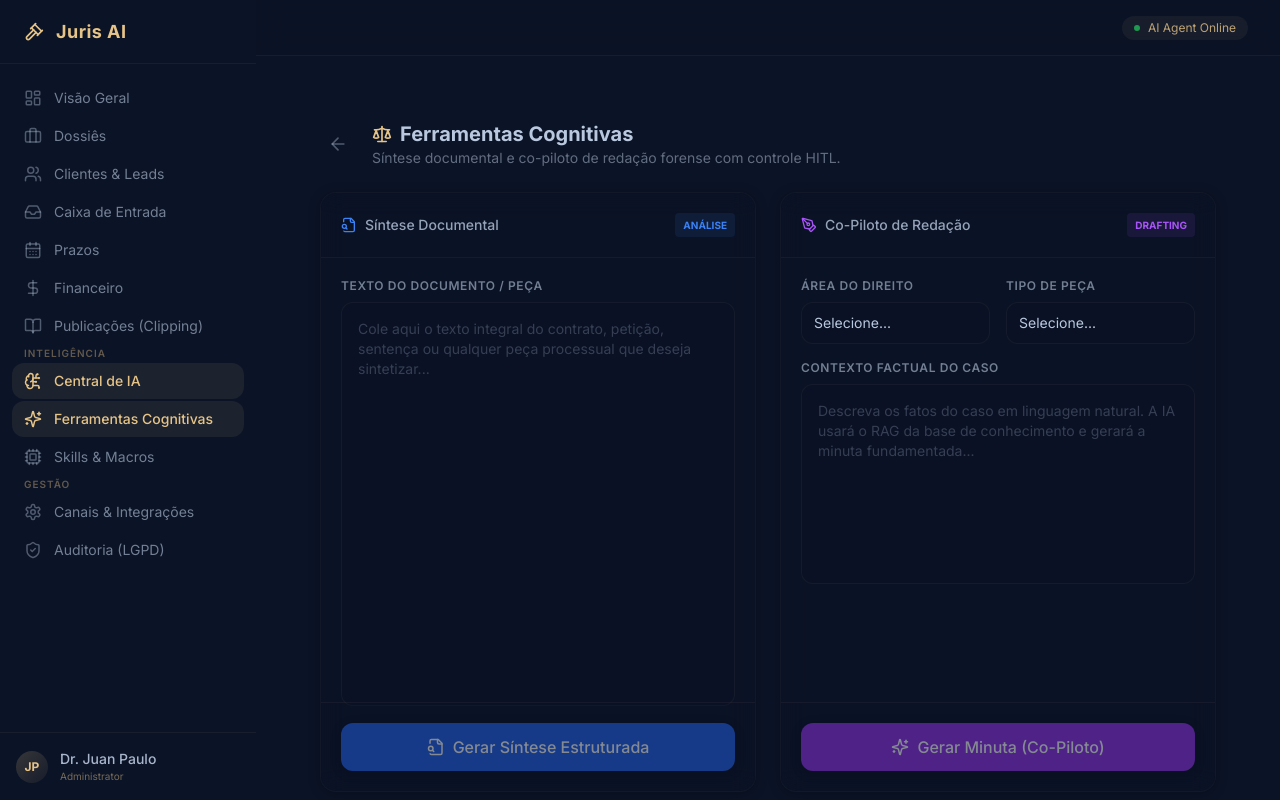
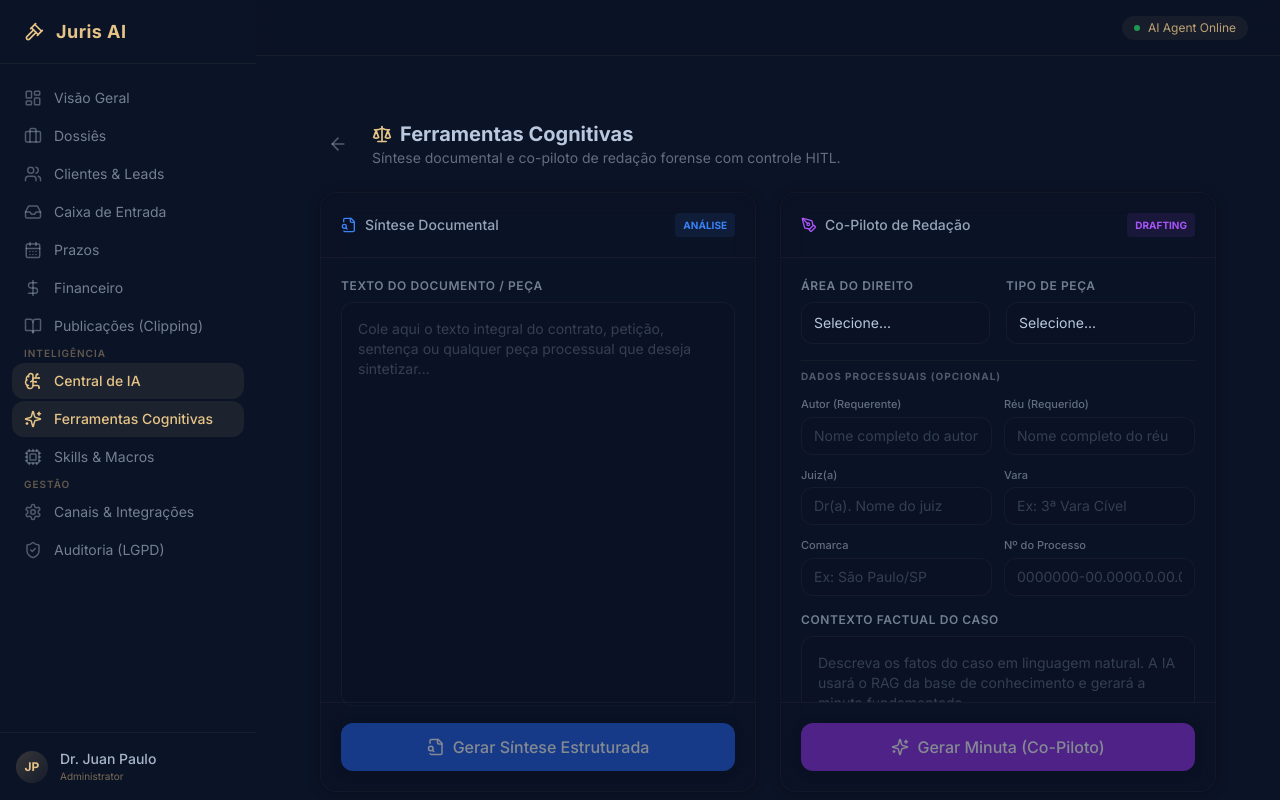
Before and after one commit to juan587842/adv, a Next.js app: page /dashboard/intelligence/tools in a window 1280 px wide. Built offline with nearby package versions, Linux system fonts and the light colour scheme.

Commit message:
feat(tools): adiciona campos de dados processuais ao Co-Piloto de Redacao

```diff
--- a/src/app/dashboard/intelligence/tools/page.tsx
+++ b/src/app/dashboard/intelligence/tools/page.tsx
@@ -33,6 +33,14 @@ export default function CognitiveToolsPage() {
   const [hitlDecision, setHitlDecision] = useState<'pending' | 'approved' | 'rejected' | null>(null);
   const [copied, setCopied] = useState(false);
   const [savedDraftId, setSavedDraftId] = useState<string | null>(null);
+
+  // Case party / court fields
+  const [partyAutor, setPartyAutor] = useState("");
+  const [partyReu, setPartyReu] = useState("");
+  const [judgeName, setJudgeName] = useState("");
+  const [courtVara, setCourtVara] = useState("");
+  const [courtComarca, setCourtComarca] = useState("");
+  const [processNumber, setProcessNumber] = useState("");
 
   // Count existing drafts
   const { data: draftCount } = useSupabaseQuery<any[]>(
@@ -90,7 +98,22 @@ export default function CognitiveToolsPage() {
 
       // Call edge function for drafting — mask PII before sending (LGPD RNF02)
       const { data, error: invokeError } = await supabase.functions.invoke('document-tools', {
-        body: { mode: 'draft', piece_type: draftPiece, legal_area: draftArea, case_context: maskPII(draftContext) }
+        body: {
+          mode: 'draft',
+          piece_type: draftPiece,
+          legal_area: draftArea,
+          case_context: maskPII(draftContext),
+          parties: {
+            autor: partyAutor || undefined,
+            reu: partyReu || undefined,
+          },
+          court: {
+            judge: judgeName || undefined,
+            vara: courtVara || undefined,
+            comarca: courtComarca || undefined,
+            process_number: processNumber || undefined,
+          }
+        }
       });
 
       if (invokeError) throw invokeError;
@@ -305,13 +328,69 @@ export default function CognitiveToolsPage() {
                     </select>
                   </div>
                 </div>
+
+                {/* Dados Processuais */}
+                <div className="pt-2 border-t border-primary/5">
+                  <p className="text-[10px] font-bold text-secondary/40 uppercase tracking-widest mb-3">Dados Processuais (opcional)</p>
+                  <div className="grid grid-cols-2 gap-3">
+                    <div>
+                      <label className="block text-[11px] font-medium text-secondary/50 mb-1">Autor (Requerente)</label>
+                      <input
+                        type="text" value={partyAutor} onChange={e => setPartyAutor(e.target.value)}
+                        placeholder="Nome completo do autor"
+                        className="w-full px-3 py-2 bg-background/50 rounded-lg text-sm text-secondary/90 placeholder:text-secondary/25 focus:outline-none focus:ring-1 focus:ring-purple-500/20 border border-primary/[0.05]"
+                      />
+                    </div>
+                    <div>
+                      <label className="block text-[11px] font-medium text-secondary/50 mb-1">Réu (Requerido)</label>
+                      <input
+                        type="text" value={partyReu} onChange={e => setPartyReu(e.target.value)}
+                        placeholder="Nome completo do réu"
+                        className="w-full px-3 py-2 bg-background/50 rounded-lg text-sm text-secondary/90 placeholder:text-secondary/25 focus:outline-none focus:ring-1 focus:ring-purple-500/20 border border-primary/[0.05]"
+                      />
+                    </div>
+                    <div>
+                      <label className="block text-[11px] font-medium text-secondary/50 mb-1">Juiz(a)</label>
+                      <input
+                        type="text" value={judgeName} onChange={e => setJudgeName(e.target.value)}
+                        placeholder="Dr(a). Nome do juiz"
+                        className="w-full px-3 py-2 bg-background/50 rounded-lg text-sm text-secondary/90 placeholder:text-secondary/25 focus:outline-none focus:ring-1 focus:ring-purple-500/20 border border-primary/[0.05]"
+                      />
+                    </div>
+                    <div>
+                      <label className="block text-[11px] font-medium text-secondary/50 mb-1">Vara</label>
+                      <input
+                        type="text" value={courtVara} onChange={e => setCourtVara(e.target.value)}
+                        placeholder="Ex: 3ª Vara Cível"
+                        className="w-full px-3 py-2 bg-background/50 rounded-lg text-sm text-secondary/90 placeholder:text-secondary/25 focus:outline-none focus:ring-1 focus:ring-purple-500/20 border border-primary/[0.05]"
+                      />
+                    </div>
+                    <div>
+                      <label className="block text-[11px] font-medium text-secondary/50 mb-1">Comarca</label>
+                      <input
+                        type="text" value={courtComarca} onChange={e => setCourtComarca(e.target.value)}
+                        placeholder="Ex: São Paulo/SP"
+                        className="w-full px-3 py-2 bg-background/50 rounded-lg text-sm text-secondary/90 placeholder:text-secondary/25 focus:outline-none focus:ring-1 focus:ring-purple-500/20 border border-primary/[0.05]"
+                      />
+                    </div>
+                    <div>
+                      <label className="block text-[11px] font-medium text-secondary/50 mb-1">Nº do Processo</label>
+                      <input
+                        type="text" value={processNumber} onChange={e => setProcessNumber(e.target.value)}
+                        placeholder="0000000-00.0000.0.00.0000"
+                        className="w-full px-3 py-2 bg-background/50 rounded-lg text-sm text-secondary/90 placeholder:text-secondary/25 focus:outline-none focus:ring-1 focus:ring-purple-500/20 border border-primary/[0.05]"
+                      />
+                    </div>
+                  </div>
+                </div>
+
                 <div className="flex-1">
                   <label className="block text-xs font-semibold text-secondary/60 uppercase tracking-wider mb-2">Contexto Factual do Caso</label>
                   <textarea
                     value={draftContext}
                     onChange={(e) => setDraftContext(e.target.value)}
                     placeholder="Descreva os fatos do caso em linguagem natural. A IA usará o RAG da base de conhecimento e gerará a minuta fundamentada..."
-                    className="w-full min-h-[200px] p-4 bg-background/50 rounded-xl text-sm text-secondary/90 placeholder:text-secondary/25 resize-none focus:outline-none focus:ring-1 focus:ring-purple-500/30 border border-primary/[0.05]"
+                    className="w-full min-h-[140px] p-4 bg-background/50 rounded-xl text-sm text-secondary/90 placeholder:text-secondary/25 resize-none focus:outline-none focus:ring-1 focus:ring-purple-500/30 border border-primary/[0.05]"
                   />
                 </div>
               </div>
```
